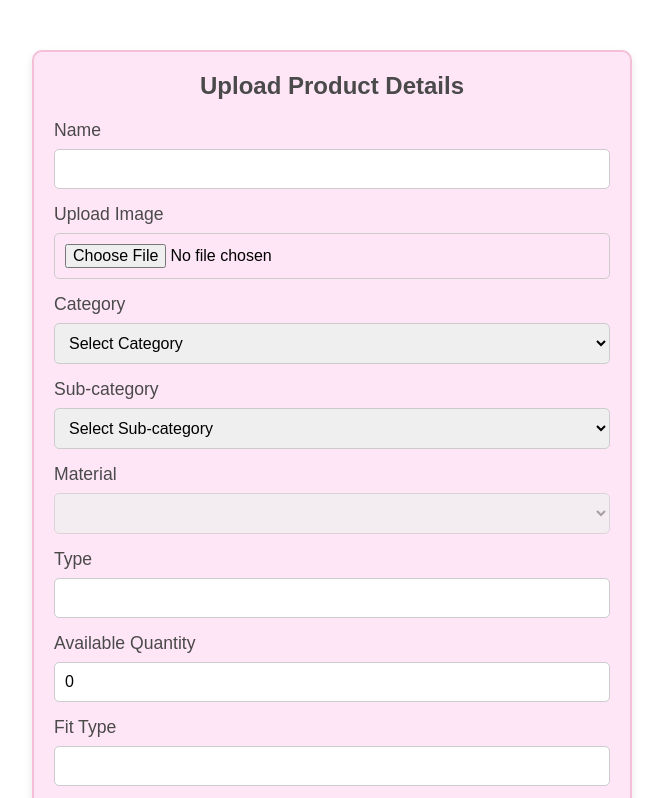
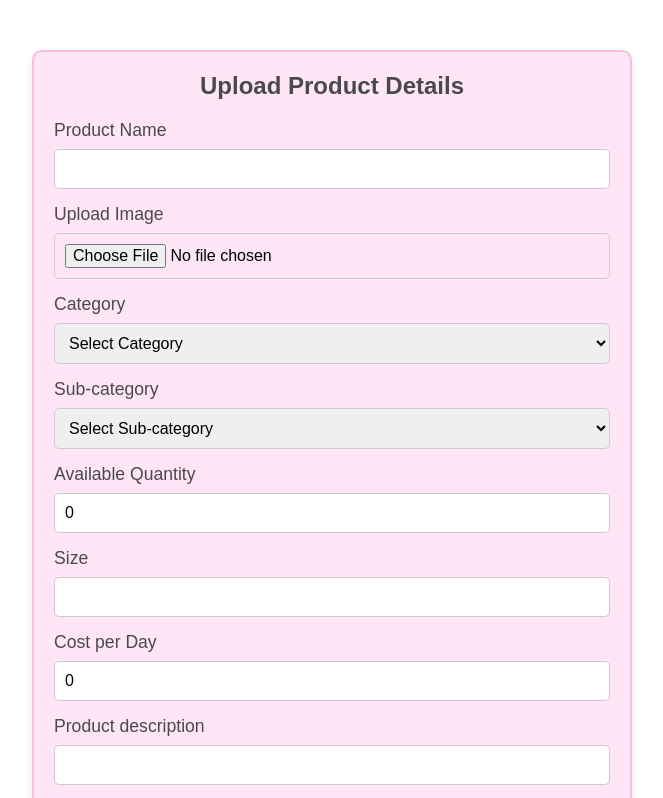
Before and after one commit to SiddhiBagul550/ClosetSwap-Clothes-Rental-Platform, a React (Create React App) app in the folder frontend/wt-cp/: page /rent in a window 1280 px wide. Shown: the top 798 px of the page, without its empty margins (308-971 px from the left). Built offline with nearby package versions, Linux system fonts and the light colour scheme; sample sign-in values are in the browser's storage.

Commit message:
Frontend 4th version

```diff
--- a/frontend/wt-cp/package.json
+++ b/frontend/wt-cp/package.json
@@ -3,6 +3,10 @@
   "version": "0.1.0",
   "private": true,
   "dependencies": {
+    "@fortawesome/fontawesome-svg-core": "^6.6.0",
+    "@fortawesome/free-regular-svg-icons": "^6.6.0",
+    "@fortawesome/free-solid-svg-icons": "^6.6.0",
+    "@fortawesome/react-fontawesome": "^0.2.2",
     "@testing-library/jest-dom": "^5.17.0",
     "@testing-library/react": "^13.4.0",
     "@testing-library/user-event": "^13.5.0",
--- a/frontend/wt-cp/src/components/ProductCard.js
+++ b/frontend/wt-cp/src/components/ProductCard.js
@@ -54,7 +54,7 @@ const ProductCard = () => {
 
       {/* Description */}
       <div style={styles.descriptionBox}>
-        <p>Product description for Product {productId}</p>{" "}
+        <p>{productInfo.product_description}</p>{" "}
         {/* Dynamic product description */}
       </div>
 
--- a/frontend/wt-cp/src/components/Rent.js
+++ b/frontend/wt-cp/src/components/Rent.js
@@ -18,72 +18,15 @@ function convert(file) {
 
 const FormPage = () => {
   const navigate = useNavigate();
-  const materialsByCategory = {
-    Clothing: [
-      "Cotton",
-      "Wool",
-      "Silk",
-      "Linen",
-      "Polyester",
-      "Rayon",
-      "Rayon",
-      "Nylon",
-      "Spandex",
-      "Denim",
-      "Velvet",
-      "Leather",
-    ],
-    Accessories: [
-      "Leather",
-      "Metal",
-      "Plastic",
-      "Acrylic",
-      "Glass",
-      "Wood",
-      "Rubber",
-      "Silicone",
-      "Beads",
-      "Pearls",
-      "Feathers",
-    ],
-    Footwear: [
-      "Leather",
-      "Suede",
-      "Canvas",
-      "Rubber",
-      "Synthetic Leather",
-      "Mesh",
-      "Foam",
-      "PVC",
-      "Neoprene",
-      "Textile",
-    ],
-    Costumes: [
-      "Polyester",
-      "Spandex",
-      "Nylon",
-      "Tulle",
-      "Sequins",
-      "Feathers",
-      "Faux Fur",
-      "Satin",
-      "Velvet",
-      "Lycra",
-    ],
-  };
+
   const [formData, setFormData] = useState({
     name: "",
     category: "",
     sub_category: "",
-    material: "",
-    type: "",
     available_quantity: 0,
-    fit_type: "",
-    collar_styles: "",
     size: "",
-    sleeve_style: "NA",
-    brand: "",
     cost_per_day: 0,
+    product_description: "",
   });
   const [img, setImg] = useState("");
   const handleFileUpload = async (e) => {
@@ -137,7 +80,7 @@ const FormPage = () => {
       <h2>Upload Product Details</h2>
       <form onSubmit={handleSubmit}>
         {/* Name */}
-        <label>Name</label>
+        <label>Product Name</label>
         <input
           type="text"
           name="name"
@@ -185,59 +128,12 @@ const FormPage = () => {
           <option value="Footwear">Footwear</option>
         </select>
 
-        {/* Material */}
-        <label>Material</label>
-        <select
-          name="material"
-          value={formData.material}
-          onChange={handleChange}
-          required
-          disabled={!formData.sub_category}
-        >
-          {formData.sub_category &&
-            materialsByCategory[formData.sub_category].map((material) => (
-              <option key={material} value={material}>
-                {material}
-              </option>
-            ))}
-        </select>
-
-        {/* Type */}
-        <label>Type</label>
-        <input
-          type="text"
-          name="type"
-          value={formData.type}
-          onChange={handleChange}
-          required
-        />
-
         {/* Available Quantity */}
         <label>Available Quantity</label>
         <input
           type="number"
           name="available_quantity"
           value={formData.available_quantity}
-          onChange={handleChange}
-          required
-        />
-
-        {/* Fit Type */}
-        <label>Fit Type</label>
-        <input
-          type="text"
-          name="fit_type"
-          value={formData.fit_type}
-          onChange={handleChange}
-          required
-        />
-
-        {/* Collar Styles */}
-        <label>Collar Styles</label>
-        <input
-          type="text"
-          name="collar_styles"
-          value={formData.collar_styles}
           onChange={handleChange}
           required
         />
@@ -252,36 +148,21 @@ const FormPage = () => {
           required
         />
 
-        {/* Sleeve Style */}
-        {formData.sub_category === "Clothing" ||
-        formData.sub_category === "Costumes" ? (
-          <>
-            <label>Sleeve Style</label>
-            <input
-              type="text"
-              name="sleeve_style"
-              value={formData.sleeve_style}
-              onChange={handleChange}
-            />
-          </>
-        ) : null}
-
-        {/* Brand */}
-        <label>Brand</label>
-        <input
-          type="text"
-          name="brand"
-          value={formData.brand}
-          onChange={handleChange}
-          required
-        />
-
         {/* Cost per Day */}
         <label>Cost per Day</label>
         <input
           type="number"
           name="cost_per_day"
           value={formData.cost_per_day}
+          onChange={handleChange}
+          required
+        />
+
+        <label>Product description</label>
+        <input
+          type="text"
+          name="product_description"
+          value={formData.product_description}
           onChange={handleChange}
           required
         />
--- a/frontend/wt-cp/src/components/Shopping.css
+++ b/frontend/wt-cp/src/components/Shopping.css
@@ -6,7 +6,7 @@
 
 .app-container {
   font-family: Arial, sans-serif;
-  background-color: #e1ffe1; /* Pastel green background */
+  background-color: #D7D9D7; /* Light Gray */
   min-height: 100vh;
   display: flex;
   flex-direction: column;
@@ -17,7 +17,7 @@
   justify-content: space-between;
   align-items: center;
   padding: 10px;
-  background-color: #f8e1ff; /* Pastel purple */
+  background-color: #D8ACA1; /* Nav Bar Color */
 }
 
 .search-bar {
@@ -50,7 +50,7 @@
 }
 
 .rent-button {
-  background-color: #b3ffba; /* Pastel green */
+  background-color: #B48EAE; /* Muted Pink */
   color: black;
   padding: 10px;
   border-radius: 10px;
@@ -76,7 +76,7 @@
 }
 
 .filter-section {
-  background-color: #f2d1ff; /* Light purple for filters */
+  background-color: #C9C5CB; /* Soft Gray for filters */
   padding: 10px;
   width: 250px; /* Set width for vertical column */
 }
@@ -113,7 +113,7 @@
 .image-placeholder {
   width: 150px;
   height: 150px;
-  background-color: #f2d1ff;
+  background-color: #BAACBD; /* Pastel Purple */
   border-radius: 8px;
   display: flex;
   justify-content: center;
@@ -138,7 +138,7 @@
 }
 
 .profile-section {
-  background-color: #ffe6f7; /* Pastel pink */
+  background-color: #BAACBD; /* Profile Bar Color */
   border-radius: 10px;
   padding: 15px;
   position: absolute;
@@ -158,7 +158,7 @@
 }
 
 .switch-account {
-  background-color: #b3ffba; /* Pastel green */
+  background-color: #B48EAE; /* Muted Pink */
   color: #4a4a4a;
   padding: 8px 12px;
   border-radius: 8px;
@@ -183,8 +183,7 @@
     top: 60px;
     right: 10px;
     width: 250px;
-    background-color: #fff;
-    border: 1px solid #ccc;
+    background-color: #BAACBD; /* Profile Bar Color */
     border-radius: 8px;
     padding: 20px;
     box-shadow: 0 4px 8px rgba(0, 0, 0, 0.1);
@@ -210,7 +209,7 @@
   .switch-account {
     margin-top: 20px;
     padding: 10px;
-    background-color: #f2d1ff; /* Soft purple */
+    background-color: #B48EAE; /* Muted Pink */
     color: white;
     border: none;
     border-radius: 5px;
@@ -219,7 +218,7 @@
   }
 
   .switch-account:hover {
-    background-color: #d19ce6;
+    background-color: #BAACBD; /* Pastel Purple */
   }
 }
 
--- a/frontend/wt-cp/src/components/Shopping.js
+++ b/frontend/wt-cp/src/components/Shopping.js
@@ -1,9 +1,12 @@
 import React, { useState, useEffect } from "react";
 import { Link, useNavigate, useLocation } from "react-router-dom"; // Use useNavigate instead of useHistory
 import "./Shopping.css";
-import logo from "./assets/ClosetSwap.jpg";
+import logo from "./assets/ClosetShort.png";
 import axios from "axios";
 import UserInfo from "./UserInfo";
+import { FontAwesomeIcon } from '@fortawesome/react-fontawesome';
+import { faHeart as farHeart } from "@fortawesome/free-regular-svg-icons"; // unfilled heart
+import { faHeart as fasHeart, faLink, faCartShopping } from "@fortawesome/free-solid-svg-icons"; // solid heart, link, and cart
 
 function App() {
   const [showProfile, setShowProfile] = useState(false);
@@ -16,6 +19,13 @@ function App() {
   const toggleProfile = () => {
     setShowProfile(!showProfile);
   };
+
+  const [liked, setLiked] = useState(false);
+
+  const toggleLike = () => {
+    setLiked(!liked);
+  };
+
 
   // Check the URL path and update the checkbox accordingly
   useEffect(() => {
@@ -157,27 +167,36 @@ function App() {
         {/* Product grid */}
         <div className="product-grid">
           {products.map((product, index) => (
-            <Link
-              to={`/product/${product._id}`}
-              key={index}
+            <div
               className="product-link"
             >
               <div className="product-card">
+              <Link to={`/product/${product._id}`} className="product-link"
+                    key={index}>
                 <div className="image-placeholder">
                   <img src={product.img} alt={product.img} />
                 </div>
                 <div className="row">
-                  <div>{product.name} </div>
+                   <div>{product.name} </div>
+
                   <div> ₹ {product.cost_per_day} </div>
                 </div>
-                <div className="product-actions">
-                  <span>💖</span>
-                  <span>🔗</span>
-                  <span>🛒</span>
-                </div>
+                </Link>
+                <div className="row">
+                <span onClick={toggleLike}>
+        <FontAwesomeIcon icon={liked ? fasHeart : farHeart} style={{ color: liked ? "red" : "black" }} />
+      </span>
+                <span>
+        <FontAwesomeIcon icon={faLink} />
+      </span>
+      <span>
+        <FontAwesomeIcon icon={faCartShopping} />
+      </span>
+      </div>
               </div>
-            </Link>
+            </div>
           ))}
+
         </div>
       </div>
 
```
Also changed, not shown: 2 other files (tests, documents, lock files or other folders).
